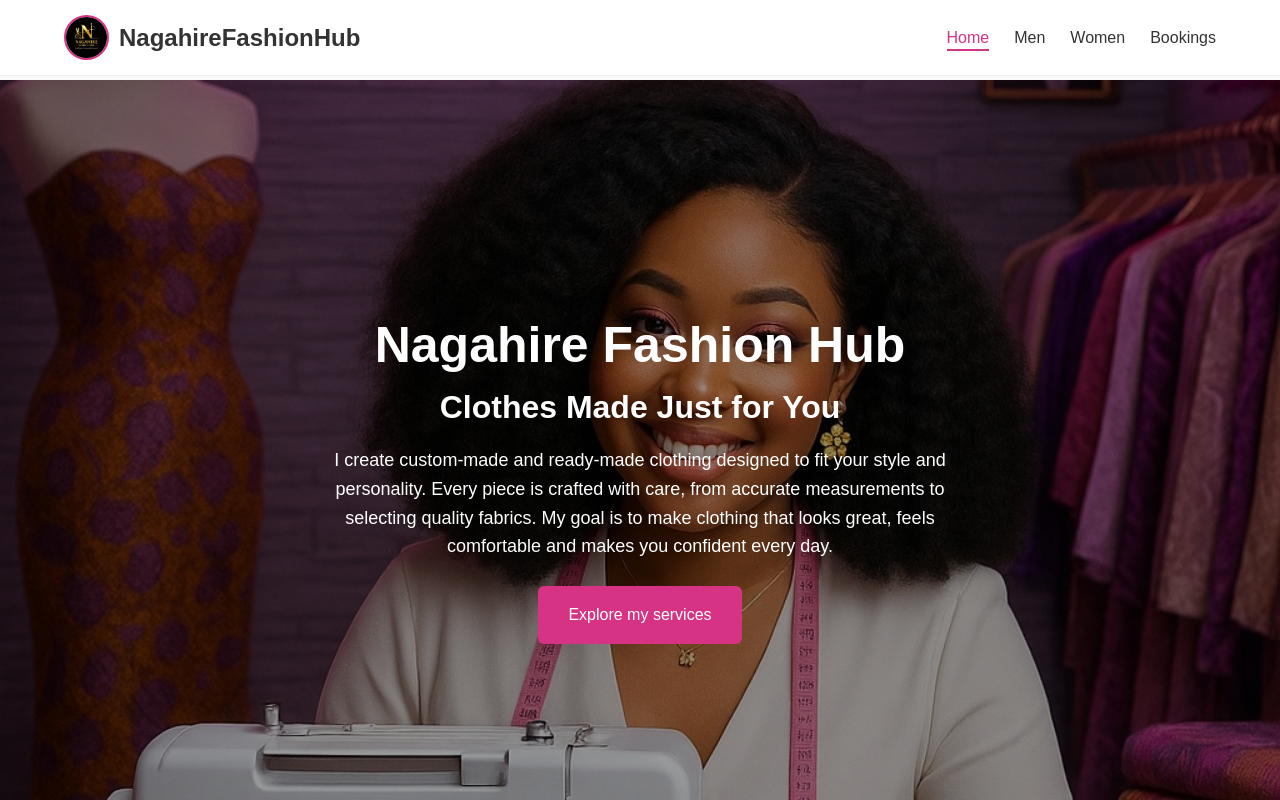
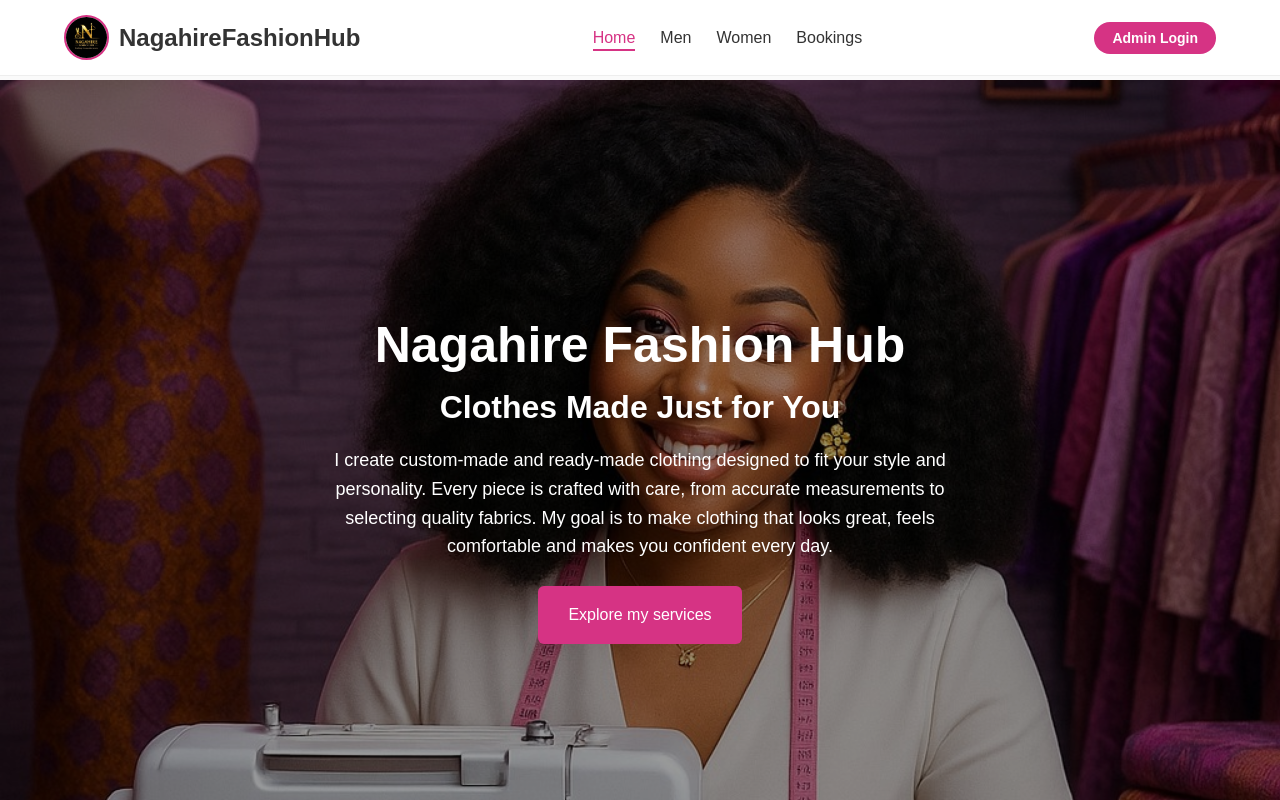
Before and after one commit to RuthNzikwikiza/Nagahire-FHF, a React (Vite) app: page / in a window 1280 px wide. Shown: the top 800 px of the page. Built offline with nearby package versions, Linux system fonts and the light colour scheme.

Commit message:
added admin login

```diff
--- a/src/components/Navbar.jsx
+++ b/src/components/Navbar.jsx
@@ -7,14 +7,9 @@ export default function Navbar() {
   const [menuOpen, setMenuOpen] = useState(false);
   const [scrolled, setScrolled] = useState(false);
 
-  // Handle scroll for shadow
   useEffect(() => {
     const handleScroll = () => {
-      if (window.scrollY > 20) {
-        setScrolled(true);
-      } else {
-        setScrolled(false);
-      }
+      setScrolled(window.scrollY > 20);
     };
     window.addEventListener("scroll", handleScroll);
     return () => window.removeEventListener("scroll", handleScroll);
@@ -23,7 +18,6 @@ export default function Navbar() {
   return (
     <nav className={`navbar ${scrolled ? "scrolled" : ""}`}>
       <div className="nav-container">
-
         {/* Logo */}
         <div className="logo">
           <img src={logo} alt="logo" className="nav-logo" />
@@ -42,7 +36,6 @@ export default function Navbar() {
               Men
             </NavLink>
           </li>
-
           <li>
             <NavLink to="/women" className={({ isActive }) => (isActive ? "active-link" : "")}>
               Women
@@ -53,11 +46,29 @@ export default function Navbar() {
               Bookings
             </NavLink>
           </li>
+          <li className="admin-btn-mobile">
+            <a
+              href="https://nagahire-fhb-1.onrender.com/accounts/login/"
+              target="_blank"
+              rel="noreferrer"
+            >
+              Admin Login
+            </a>
+          </li>
         </ul>
 
-        {/* Mobile menu icon */}
+        {/* Admin Login Button (desktop) */}
+        <a
+          href="https://nagahire-fhb-1.onrender.com/accounts/login/"
+          target="_blank"
+          rel="noreferrer"
+          className="admin-btn"
+        >
+          Admin Login
+        </a>
+
         <div className="hamburger" onClick={() => setMenuOpen(!menuOpen)}>
-          ☰
+          <span>&#9776;</span>
         </div>
       </div>
     </nav>
--- a/src/pages/Home.jsx
+++ b/src/pages/Home.jsx
@@ -144,7 +144,7 @@ const goToWomen = () => {
             <h4>- Frida NIYONKURU</h4>
           </div>
           <div className="testimonial-card">
-            <p>"Nagahire Fashion Hub me carefully and the dress fit flawlessly. Highly recommend their services!"</p>
+            <p>"Nagahire Fashion Hub measured me carefully and the dress fit flawlessly. Highly recommend their services!"</p>
             <h4>- Erica UMURINGA</h4>
           </div>
           <div className="testimonial-card">
--- a/src/styles/navbar.css
+++ b/src/styles/navbar.css
@@ -118,3 +118,40 @@
     display: block;
   }
 }
+/* ADMIN LOGIN BUTTON - desktop only */
+.admin-btn {
+  display: inline-block;
+  padding: 8px 18px;
+  background: #d63384;
+  color: white;
+  font-size: 14px;
+  font-weight: 600;
+  border-radius: 20px;
+  text-decoration: none;
+  transition: background 0.2s ease;
+  white-space: nowrap;
+}
+.admin-btn:hover {
+  background: #b02070;
+}
+
+/* Hide mobile version on desktop */
+.admin-btn-mobile {
+  display: none;
+}
+
+/* On mobile: hide desktop button, show mobile version */
+@media (max-width: 768px) {
+  .admin-btn {
+    display: none;
+  }
+  .admin-btn-mobile {
+    display: block;
+  }
+  .admin-btn-mobile a {
+    color: #d63384;
+    font-weight: 600;
+    text-decoration: none;
+    font-size: 16px;
+  }
+}
```
Lines whose indentation alone changed are shown as unchanged.
